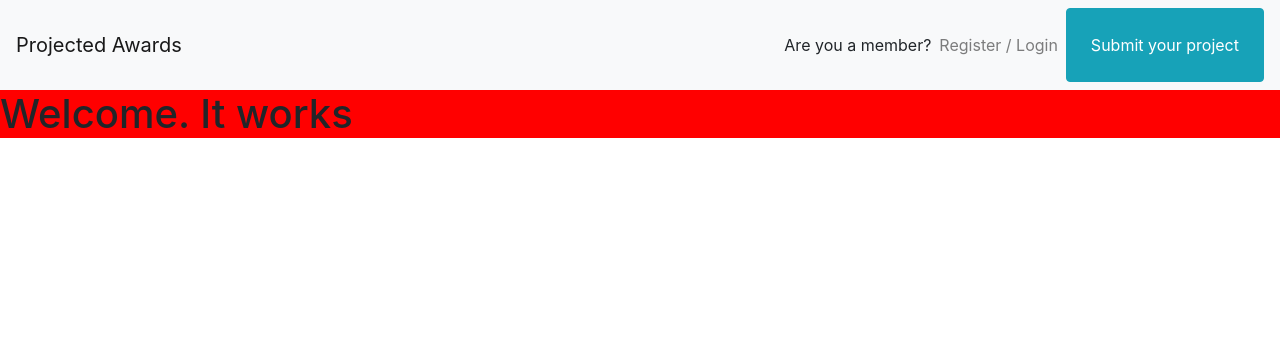
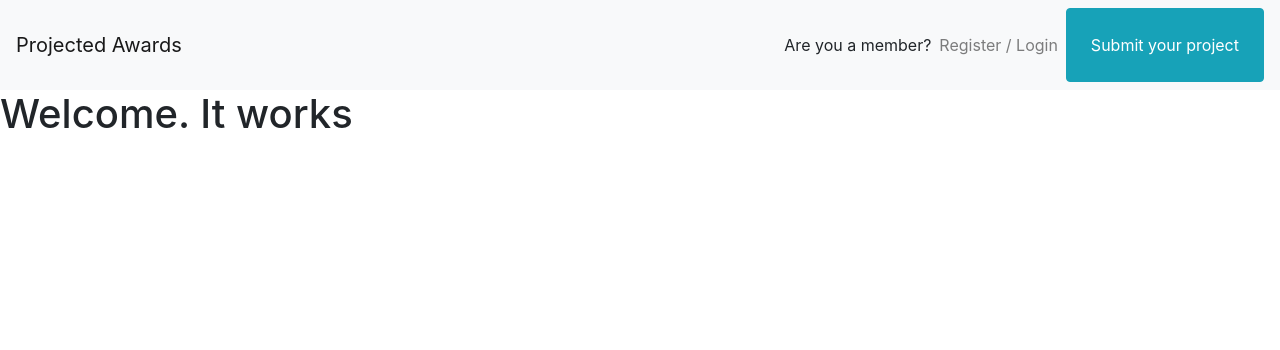
Before and after one commit to Mantongash/projected, a Django app: page / in a window 1280 px wide. Shown: the top 350 px of the page. Run offline with Django 3.2, Linux system fonts and the light colour scheme; some libraries are stand-ins or nearby versions.

Commit message:
Set default global page styles

```diff
--- a/static/css/main.css
+++ b/static/css/main.css
@@ -1,3 +1,5 @@
-h1 {
-  background:red;
+* {
+  margin: 0;
+  padding: 0;
+  box-sizing: border-box;
 }
```
